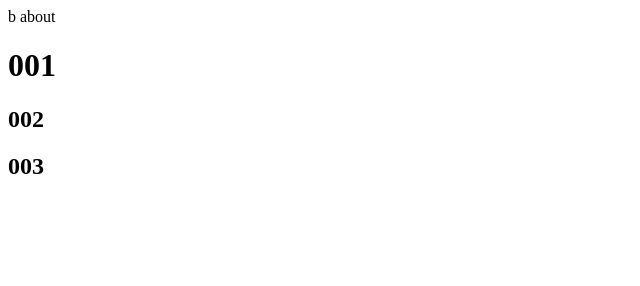
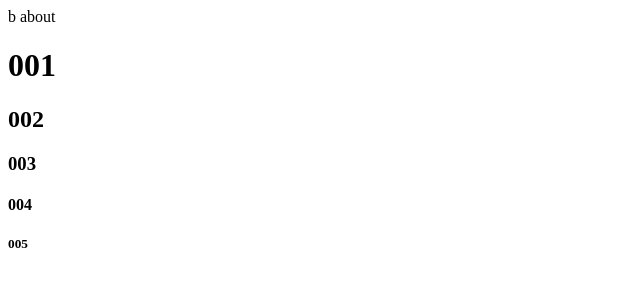
Before and after one commit to sexfat/cfd102_git, a website: page about.html in a window 1280 px wide. Shown: the full height of the page, 0-640 px from the left. Drawn offline with Linux system fonts and the light colour scheme.

Commit message:
整合h4 h5 commit

```diff
--- a/about.html
+++ b/about.html
@@ -10,7 +10,9 @@
 <div class="wrapper">b about</div>
 <h1>001</h1>
 <h2>002</h2>
-<h2>003</h2>
+<h3>003</h3>
+<h4>004</h4>
+<h5>005</h5>
 
 </body>
 </html>
```
